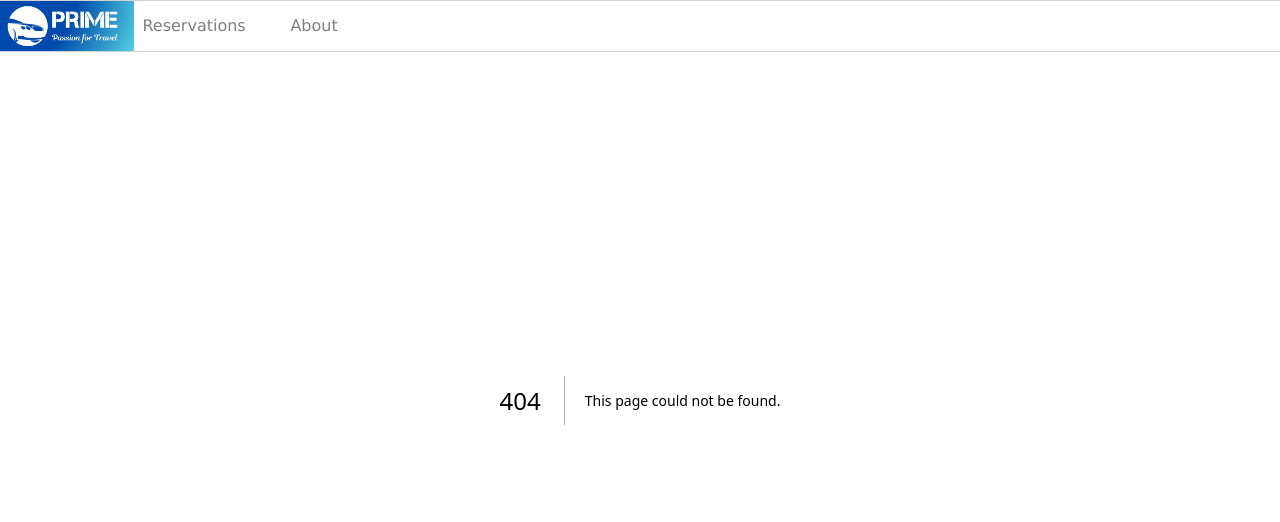
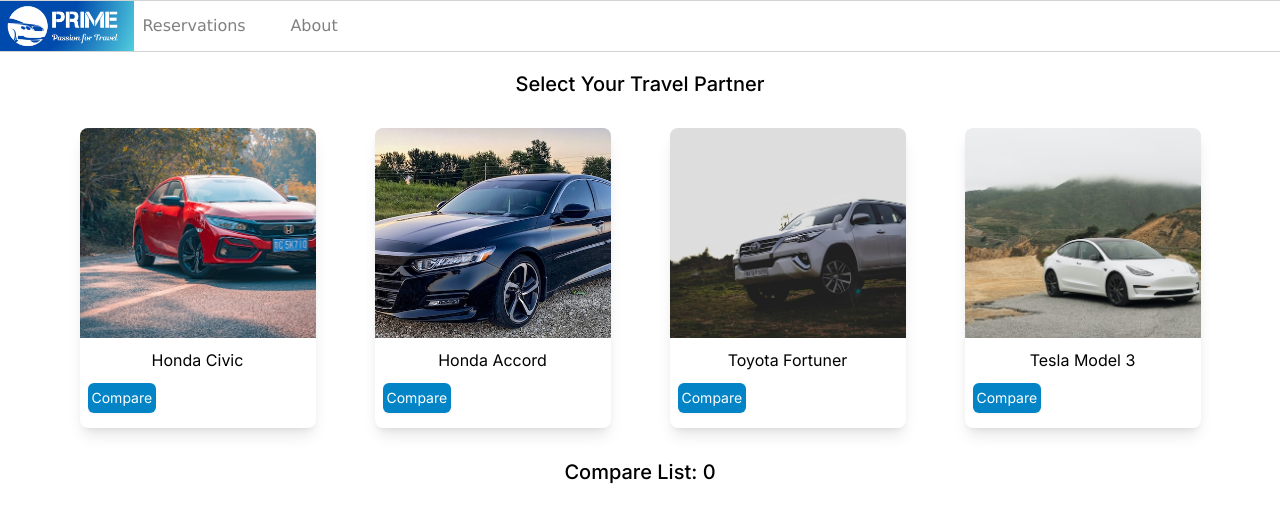
Before and after one commit to noeinatha/Software-Dev-Practice-II, a Next.js app in the folder ReactWeb/car-rental-app/: page /car in a window 1280 px wide. Before the commit this address had no page. Shown: the top 522 px of the page. Built offline with nearby package versions, Linux system fonts and the light colour scheme.

Commit message:
Class07 code

```diff
--- /dev/null
+++ b/ReactWeb/car-rental-app/src/app/(carinfo)/car/[cid]/page.tsx
@@ -0,0 +1,36 @@
+import Image from "next/image";
+
+export default function CarDetailPage({ params }: { params: { cid: string } }) {
+  /**
+   *  Mock Data for Demonstration Only
+   */
+  const mockCarRepo = new Map();
+  mockCarRepo.set("001", { name: "Honda Civic", image: "/img/civic.jpg" });
+  mockCarRepo.set("002", { name: "Honda Accord", image: "/img/accord.jpg" });
+  mockCarRepo.set("003", {
+    name: "Toyota Fortuner",
+    image: "/img/fortuner.jpg",
+  });
+  mockCarRepo.set("004", { name: "Tesla Model 3", image: "/img/tesla.jpg" });
+
+  return (
+    <main className="text-center p-5">
+      <h1 className="text-lg font-medium">Car Id {params.cid}</h1>
+      <div className="flex flex-row my-5">
+        <Image
+          src={mockCarRepo.get(params.cid).image}
+          alt="Product Picture"
+          width={0}
+          height={0}
+          sizes="100vw"
+          className="rounded-lg w-[30%] bg-black"
+        />
+        <div className="text-md mx-5">{mockCarRepo.get(params.cid).name}</div>
+      </div>
+    </main>
+  );
+}
+
+export async function generateStaticParams() {
+  return [{ cid: "001" }, { cid: "002" }, { cid: "003" }, { cid: "004" }];
+}
--- /dev/null
+++ b/ReactWeb/car-rental-app/src/app/(carinfo)/car/page.tsx
@@ -0,0 +1,10 @@
+import CarPanel from "@/components/CarPanel";
+
+export default function Car() {
+  return (
+    <main className="text-center p-5">
+      <h1 className="text-xl font-medium">Select Your Travel Partner</h1>
+      <CarPanel />
+    </main>
+  );
+}
--- a/ReactWeb/car-rental-app/src/app/page.tsx
+++ b/ReactWeb/car-rental-app/src/app/page.tsx
@@ -6,7 +6,6 @@
     <main>
       <div>
         <Banner />
-        <CarPanel />
       </div>
     </main>
   );
--- /dev/null
+++ b/ReactWeb/car-rental-app/src/app/reservations/manage/@dashboard/page.tsx
@@ -0,0 +1,7 @@
+export default function DashboardPage() {
+  return (
+    <main className="bg-slate-100">
+      <div>Your Dashboard</div>
+    </main>
+  );
+}
--- /dev/null
+++ b/ReactWeb/car-rental-app/src/app/reservations/manage/@manage/page.tsx
@@ -0,0 +1,7 @@
+export default function ManagePage() {
+  return (
+    <main>
+      <div>Your Reservations</div>
+    </main>
+  );
+}
--- /dev/null
+++ b/ReactWeb/car-rental-app/src/app/reservations/manage/layout.tsx
@@ -0,0 +1,17 @@
+export default function ManageReservationLayout({
+  children,
+  dashboard,
+  manage,
+}: {
+  children: React.ReactNode;
+  dashboard: React.ReactNode;
+  manage: React.ReactNode;
+}) {
+  return (
+    <div className="flex flex-col w-full">
+      {children}
+      {dashboard}
+      {manage}
+    </div>
+  );
+}
--- a/ReactWeb/car-rental-app/src/app/reservations/manage/page.tsx
+++ b/ReactWeb/car-rental-app/src/app/reservations/manage/page.tsx
@@ -1,7 +1,7 @@
-export default function ManageReservation() {
+export default function ManageReservations() {
   return (
     <main>
-      <div>Manage Your Reservation</div>
+      <div className="text-center text-lg">Manage Your Reservation</div>
     </main>
   );
 }
--- a/ReactWeb/car-rental-app/src/components/Banner.tsx
+++ b/ReactWeb/car-rental-app/src/components/Banner.tsx
@@ -1,11 +1,14 @@
 "use client";
 import { useState } from "react";
+import { useRouter } from "next/navigation";
 import styles from "./banner.module.css";
 import Image from "next/image";
 
 export default function Banner() {
   const cover = ["/img/cover.jpg", "/img/cover2.jpg", "/img/cover3.jpg"];
   const [index, setIndex] = useState(0);
+  const router = useRouter();
+
   return (
     <div className={styles.banner} onClick={() => setIndex(index + 1)}>
       <Image
@@ -19,6 +22,15 @@
         <h1 className="text-4xl font-medium">Your Travel Partner</h1>
         <h3 className="text-xl font-serif">Travel Your World with Us</h3>
       </div>
+      <button
+        className="bg-white text-cyan-600 border border-cyan-600 font-semibold py-2 px-2 m-2 rounded z-30 absolute bottom-0 right-0 hover:bg-cyan-600 hover:text-white hover:boder-transparent"
+        onClick={(e) => {
+          e.stopPropagation();
+          router.push("/car");
+        }}
+      >
+        Select Your Partner NOW
+      </button>
     </div>
   );
 }
--- a/ReactWeb/car-rental-app/src/components/CarPanel.tsx
+++ b/ReactWeb/car-rental-app/src/components/CarPanel.tsx
@@ -1,6 +1,8 @@
 "use client";
 import { useReducer } from "react";
 import ProductCard from "./ProductCard";
+import Link from "next/link";
+import { ClassNames } from "@emotion/react";
 
 export default function CarPanel() {
   const compareReducer = (
@@ -25,6 +27,16 @@
     new Set<string>()
   );
 
+  /**
+   *  Mock Data for Demonstration Only
+   */
+  const mockCarRepo = [
+    { cid: "001", name: "Honda Civic", image: "/img/civic.jpg" },
+    { cid: "002", name: "Honda Accord", image: "/img/accord.jpg" },
+    { cid: "003", name: "Toyota Fortuner", image: "/img/fortuner.jpg" },
+    { cid: "004", name: "Tesla Model 3", image: "/img/tesla.jpg" },
+  ];
+
   return (
     <div>
       <div
@@ -35,36 +47,20 @@
           flexWrap: "wrap",
           justifyContent: "space-around",
           alignContent: "space-around",
+          padding: "10px",
         }}
       >
-        <ProductCard
-          carName="Honda Civic"
-          imgSrc="/img/civic.jpg"
-          onCompare={(car: string) =>
-            dispatchCompare({ type: "add", carName: car })
-          }
-        />
-        <ProductCard
-          carName="Honda Accord"
-          imgSrc="/img/accord.jpg"
-          onCompare={(car: string) =>
-            dispatchCompare({ type: "add", carName: car })
-          }
-        />
-        <ProductCard
-          carName="Toyota Fortuner"
-          imgSrc="/img/fortuner.jpg"
-          onCompare={(car: string) =>
-            dispatchCompare({ type: "add", carName: car })
-          }
-        />
-        <ProductCard
-          carName="Tesla Modle 3"
-          imgSrc="/img/tesla.jpg"
-          onCompare={(car: string) =>
-            dispatchCompare({ type: "add", carName: car })
-          }
-        />
+        {mockCarRepo.map((carItem) => (
+          <Link href={`/car/${carItem.cid}`} className="w-1/5">
+            <ProductCard
+              carName={carItem.name}
+              imgSrc={carItem.image}
+              onCompare={(car: string) =>
+                dispatchCompare({ type: "add", carName: car })
+              }
+            />
+          </Link>
+        ))}
       </div>
       <div className="w-full text-xl font-medium">
         Compare List: {compareList.size}
--- a/ReactWeb/car-rental-app/src/components/InteractiveCard.tsx
+++ b/ReactWeb/car-rental-app/src/components/InteractiveCard.tsx
@@ -24,8 +24,7 @@
 
   return (
     <div
-      className="w-1/5 h-[300px] rounded-lg shadow-lg"
-      onClick={() => onCarSelected()}
+      className="w-full h-[300px] rounded-lg shadow-lg"
       onMouseOver={(e) => onCardMouseAction(e)}
       onMouseOut={(e) => onCardMouseAction(e)}
     >
--- a/ReactWeb/car-rental-app/src/components/ProductCard.tsx
+++ b/ReactWeb/car-rental-app/src/components/ProductCard.tsx
@@ -24,7 +24,7 @@
       <button
         className="block h-[10%] text-sm rounded-md bg-sky-600 hover:bg-indigo-600 mx-2 px-1 py-1 text-white shadow-sm"
         onClick={(e) => {
-          e.stopPropagation();
+          e.preventDefault();
           onCompare(carName);
         }}
       >
```
